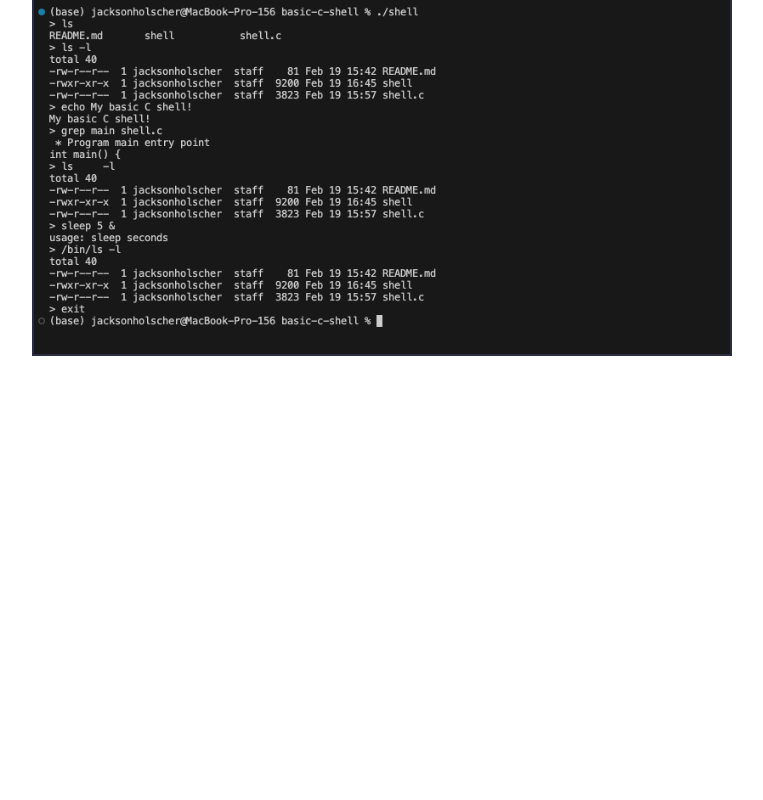
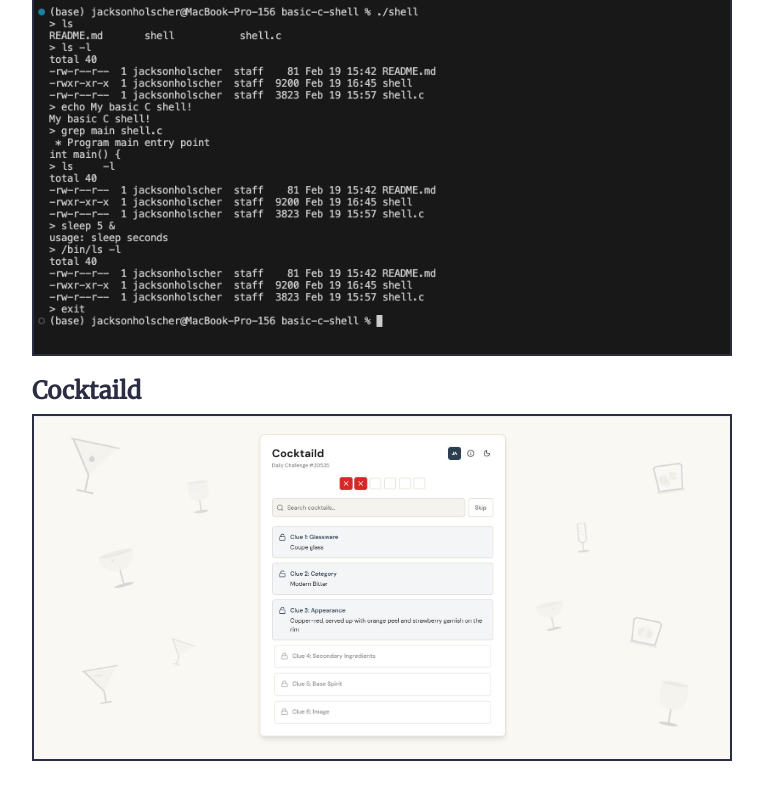
Before and after one commit to holscherj/portfolio, a React (Create React App) app in the folder user-interface/: page / in a window 1280 px wide. Shown: the part 8912-9712 px from the top of the page, without its empty margins (258-1021 px from the left). Before the commit the page ends 9319 px from the top, so only its background shows below. Built offline with nearby package versions, Linux system fonts and the light colour scheme.

Commit message:
Adding cocktaild

```diff
--- a/user-interface/src/App.js
+++ b/user-interface/src/App.js
@@ -14,9 +14,10 @@
 import animation_image from "./assets/animationimage.png";
 import toolkit_image from "./assets/crypttoolkitimage.png";
 import pantry_image from "./assets/smartpantryimage.png";
-import movie_image from "./assets/movietoolimage.PNG";
+import movie_image from "./assets/movietoolimage.png";
 import house_plant from "./assets/houseplant.jpg";
 import shell_image from "./assets/shellimage.png";
+import cocktaild_image from './assets/cocktaild.JPG'
 
 /**
  * This function contains the code for the entire portfolio.
@@ -390,6 +391,22 @@
               desc="A link to the popup info window about my UNIX shell project"
             />
 
+            <ProjectButton
+              title="Cocktaild"
+              onClick={() => openModalWithProject({
+                title: "A Daily Cocktail Guessing Game",
+                desc: "Cocktaild is a daily cocktail guessing game inspired by Wordle. Players get 6 \
+                attempts to identify a mystery cocktail, with each wrong guess revealing a new clue: glassware, \
+                category, appearance, ingredients, base spirit, and a photo. Built with Next.js 14 (App Router) \
+                and TypeScript, styled with Tailwind CSS and shadcn/ui. Game state persists via localStorage with \
+                cross-device sync for authenticated users through Supabase. Auth supports email/password and Google OAuth. \
+                Player stats, guess distributions, streaks, and a cocktail favorites collection are all stored in Supabase \
+                with row-level security. Deployed to Vercel with zero-config CI/CD on push."
+              })}
+              image={cocktaild_image}
+              desc="A link to the pop info window about my daily cocktail guessing game project"
+            />
+
             <AnimatePresence initial={false} mode="wait" onExitComplete={() => null}>
               {
                 modalOpen
```
Also changed, not shown: user-interface/src/assets/cocktaild.JPG (added), 14 other files (tests, documents, lock files or other folders).
